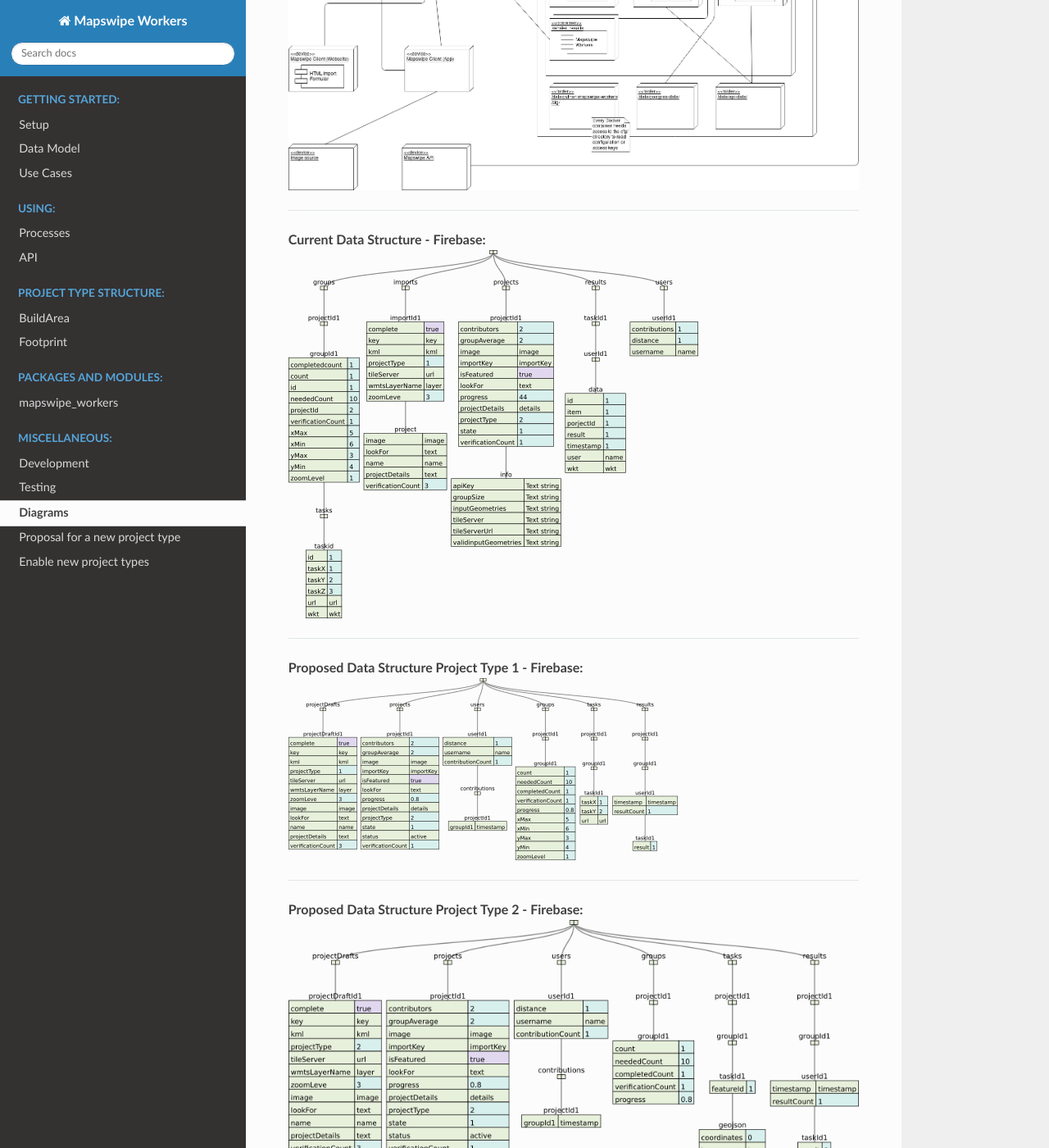
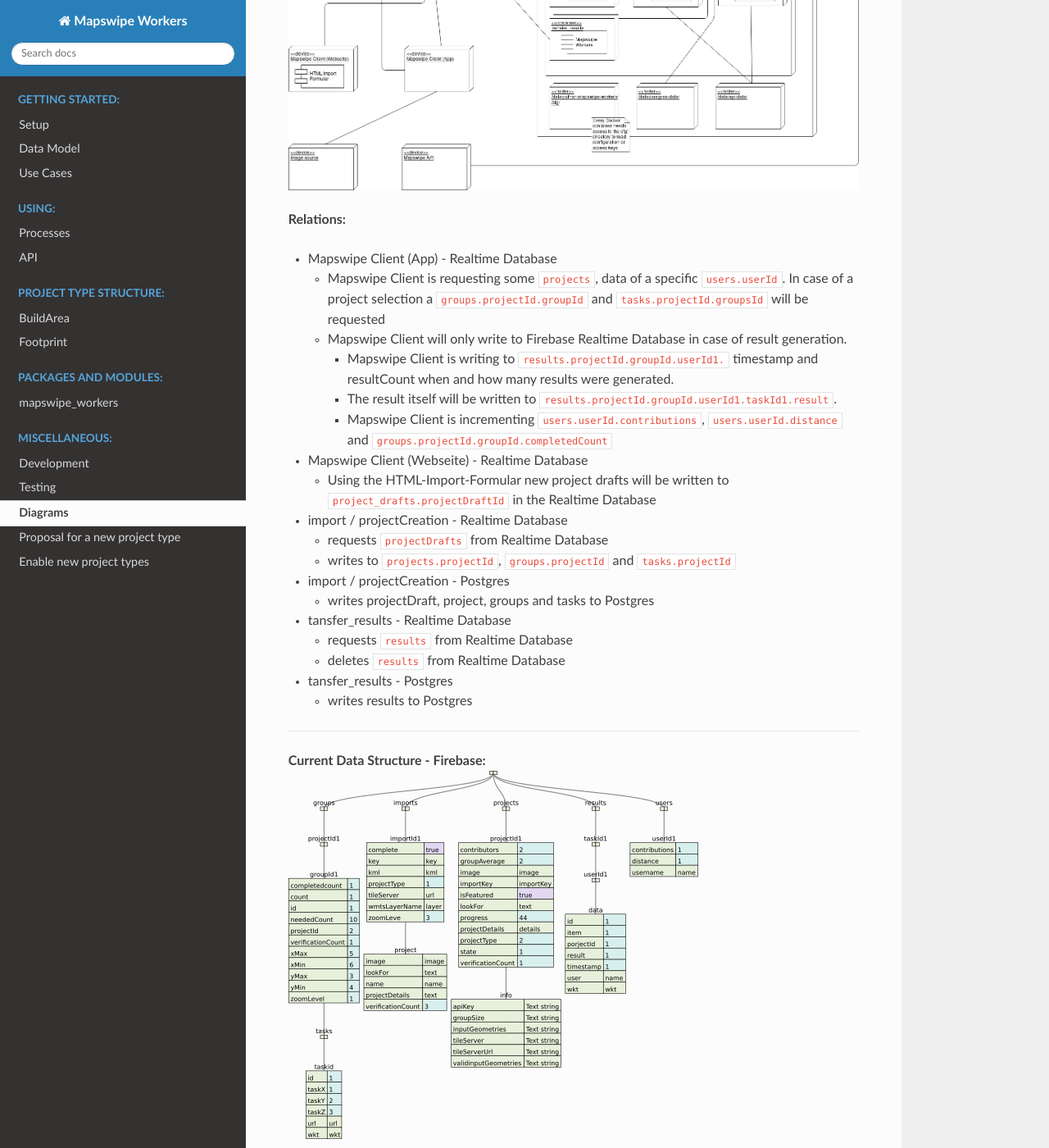
Before and after one commit to mapswipe/python-mapswipe-workers, a Sphinx documentation site: the page built from docs/diagrams.md, in a window 1280 px wide and 1400 px high, scrolled down 574 px. Shown: the whole window at 82% size. Built offline with Sphinx 7.4.7 and the Read the Docs theme 2.0.0, drawn with Linux system fonts in a browser that asks for light colours.

Commit message:
added deployment diagram description

```diff
--- a/docs/diagrams.md
+++ b/docs/diagrams.md
@@ -8,6 +8,26 @@
 
 **Deployment Diagram:**
 ![Deployment Diagram](/_static/img/deployment_diagram.png)
+
+**Relations:**
+- Mapswipe Client (App) - Realtime Database
+    - Mapswipe Client is requesting some `projects`, data of a specific `users.userId`. In case of a project selection a `groups.projectId.groupId` and `tasks.projectId.groupsId` will be requested
+    - Mapswipe Client will only write to Firebase Realtime Database in case of result generation.
+        - Mapswipe Client is writing to `results.projectId.groupId.userId1.` timestamp  and resultCount when and how many results were generated.
+        - The result itself will be written to `results.projectId.groupId.userId1.taskId1.result`.
+        - Mapswipe Client is incrementing `users.userId.contributions`, `users.userId.distance` and `groups.projectId.groupId.completedCount`
+- Mapswipe Client (Webseite) - Realtime Database
+    - Using the HTML-Import-Formular new project drafts will be written to `project_drafts.projectDraftId` in the Realtime Database
+- import / projectCreation - Realtime Database
+    - requests `projectDrafts` from Realtime Database
+    - writes to `projects.projectId`, `groups.projectId` and `tasks.projectId`
+- import / projectCreation - Postgres
+    - writes projectDraft, project, groups and tasks to Postgres
+- tansfer_results - Realtime Database
+    - requests `results` from Realtime Database
+    - deletes `results` from Realtime Database
+- tansfer_results - Postgres
+    - writes results to Postgres
 
 ---
 
```
